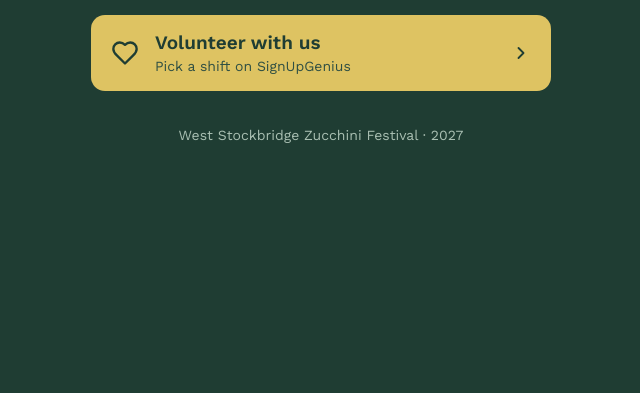
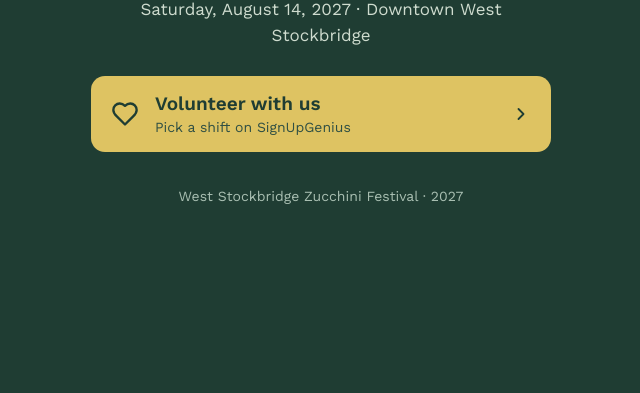
Before and after one commit to wszfest/wszfest.github.io, a plain HTML site: page index.html in a window 1280 px wide. Shown: the part 407-800 px from the top of the page, without its empty margins (319-959 px from the left). Drawn offline with nearby package versions, Linux system fonts and the light colour scheme.

Commit message:
Add festival date to index.html

```diff
--- a/index.html
+++ b/index.html
@@ -48,9 +48,7 @@
     <header>
       <p class="eyebrow">West Stockbridge, Massachusetts</p>
       <h1>Zucchini Festival 2027</h1>
-      <!-- Add the date when it's set:
-      <p class="sub">Saturday, August 14 · Downtown West Stockbridge</p>
-      -->
+         <p class="sub">Saturday, August 14, 2027 · Downtown West Stockbridge</p>
     </header>
 
     <nav aria-label="Festival links">
```
